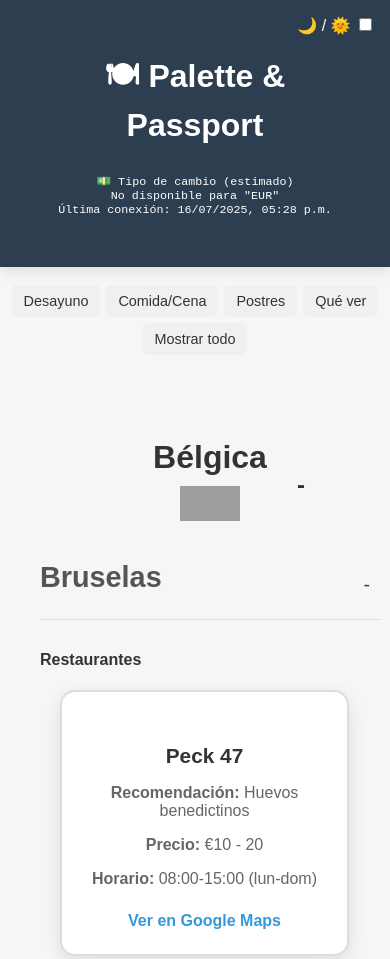
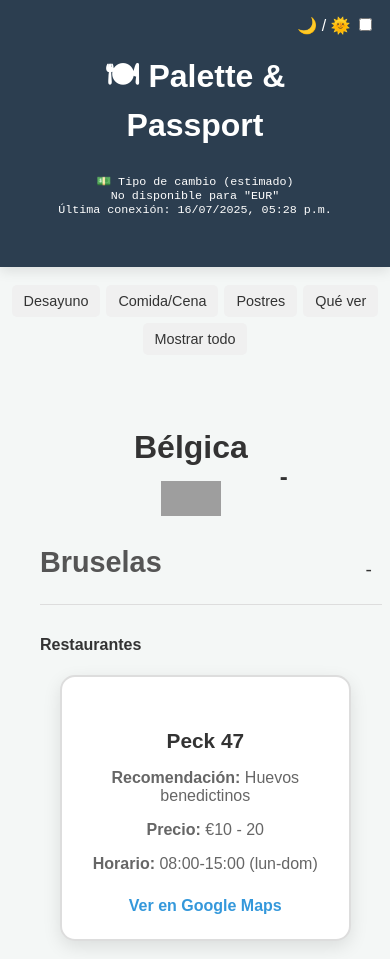
Before and after one commit to mcalan9593/proyecto_viajes, a plain HTML site: page index.html in a window 390 px wide. Shown: the top 959 px of the page. Drawn offline with Linux system fonts and the light colour scheme; no server answers; grey boxes are pictures that could not be loaded.

Commit message:
CSS changes

```diff
--- a/css/styles.css
+++ b/css/styles.css
@@ -333,23 +333,23 @@ body.dark-mode .pais-header::after {
     }
 
     .card h4 {
-        font-size: 1.3rem; /* Tamaño de fuente más grande */
+        font-size: 1.3rem;
     }
 
     .card p {
-        font-size: 1rem; /* Tamaño de fuente más grande */
+        font-size: 1rem;
     }
 
     .pais-header {
-        margin: 0 80px;
+        margin: 0 99px;
         justify-content: center;
         flex-direction: column;
-        padding: 10px 5px;
+        padding: 10px 5;
     }
 
     .pais-container h2 {
         font-size: 2rem;
-        margin-bottom: 10px;
+        margin-bottom: 15px;
     }
 
     .ciudad-container {
@@ -357,14 +357,14 @@ body.dark-mode .pais-header::after {
     }
 
     .ciudad-container h3 {
-        font-size: 1.6rem; /* Tamaño más grande para el título de ciudad */
+        font-size: 1.6rem;
         text-align: left;
         margin-bottom: 15px;
         padding: 0;
     }
 
     .flag {
-        margin: 0 auto 10px; /* Centramos la bandera */
+        margin: 0 auto 10px;
     }
 
     .cards-wrapper {
@@ -378,7 +378,7 @@ body.dark-mode .pais-header::after {
         padding: 40px 20px;
     }
 
-    /* Mejoramos el espaciado de los botones de filtro */
+
     .filters {
         position: static;
         margin-top: 15px;
@@ -391,7 +391,7 @@ body.dark-mode .pais-header::after {
         margin: 3px;
     }
 
-    /* Ajustamos el acordeón de ciudad */
+
     .ciudad-header {
         max-width: 100%;
         padding: 12px 0;
@@ -399,7 +399,7 @@ body.dark-mode .pais-header::after {
 
     .ciudad-header h3 {
 
-        font-size: 1.8rem; /* Tamaño más grande para el título de ciudad */
+        font-size: 1.8rem;
     }
 
     .ciudad-header::after {
```
